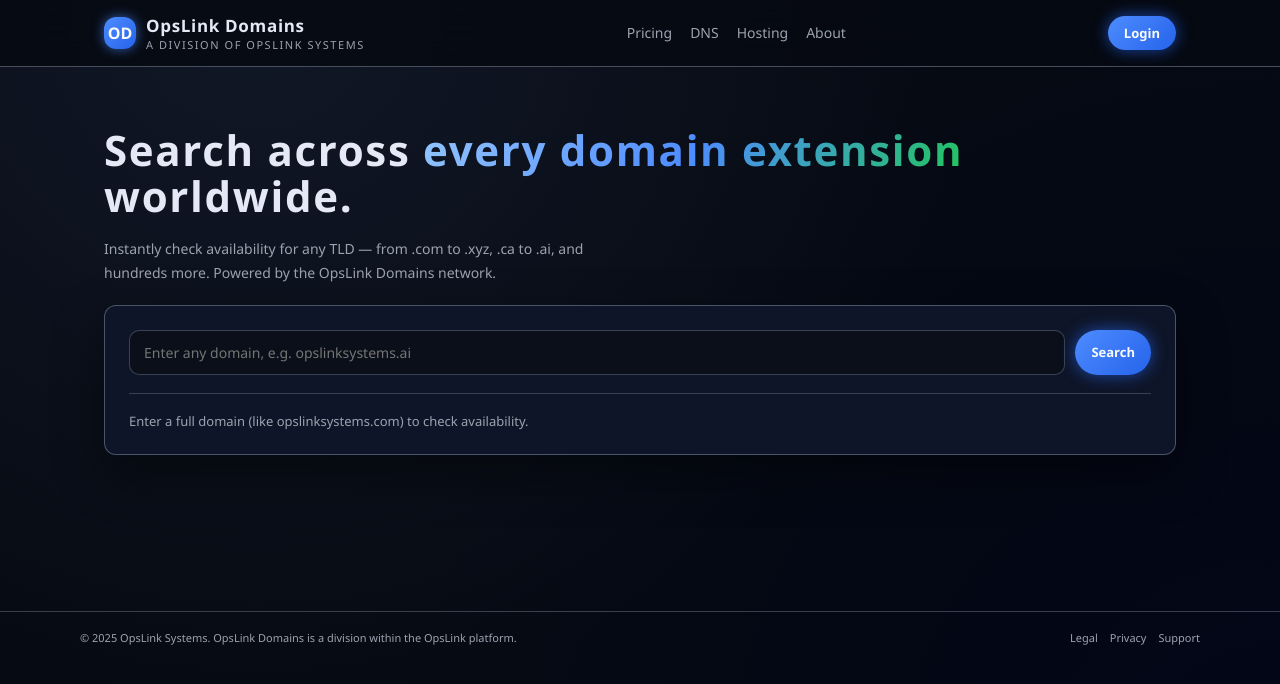
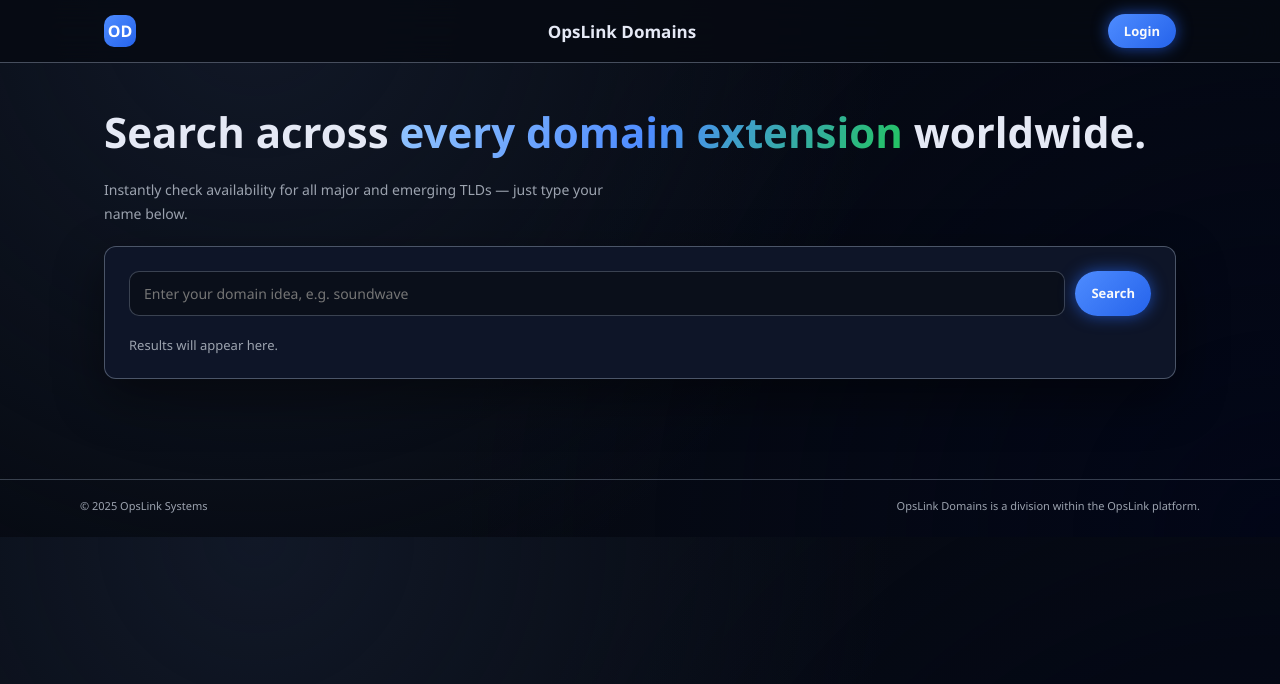
Before and after one commit to Unknownaod/opslinkdomains, a website: page public/index.html in a window 1280 px wide. Drawn offline with Linux system fonts and the light colour scheme.

Commit message:
Update index.html

```diff
--- a/public/index.html
+++ b/public/index.html
@@ -10,14 +10,12 @@
     :root {
       --bg-main: #060a12;
       --bg-soft: #0b111c;
-      --card: rgba(16, 23, 40, 0.9);
       --border: rgba(148, 163, 184, 0.45);
       --accent: #4e8cff;
       --accent2: #2563eb;
       --accent-soft: #7fa4ff;
       --text-main: #e5e9f5;
       --text-muted: #9ca3af;
-      --radius-lg: 18px;
       --radius-md: 12px;
       --radius-pill: 999px;
       --shadow-soft: 0 18px 50px rgba(0, 0, 0, 0.45);
@@ -30,71 +28,38 @@
         radial-gradient(circle at 100% 100%, #020617 0, transparent 60%),
         var(--bg-main);
       color: var(--text-main);
-      min-height: 100vh;
       overflow-x: hidden;
     }
     a { color: inherit; text-decoration: none; }
 
-    /* NAVBAR */
     header {
       position: sticky; top: 0; z-index: 20;
       background: rgba(6,10,18,0.85);
       backdrop-filter: blur(18px);
       border-bottom: 1px solid var(--border);
     }
-    .nav {
-      max-width: 1120px; margin: 0 auto;
-      padding: 14px 24px; display: flex; align-items: center; justify-content: space-between;
-    }
-    .nav-left { display:flex; align-items:center; gap:10px; }
-    .logo-mark {
-      width: 32px; height: 32px;
-      border-radius: 12px;
-      background: linear-gradient(135deg, var(--accent), var(--accent2));
-      display:flex; align-items:center; justify-content:center;
-      font-weight:800; font-size:16px; color:#f9fafb;
-      box-shadow: 0 0 12px rgba(78,140,255,0.65);
-    }
-    .brand-text-main { font-size:17px; font-weight:600; letter-spacing:0.04em; }
-    .brand-text-sub { font-size:11px; color:var(--text-muted); letter-spacing:0.14em; text-transform: uppercase; }
-    .nav-middle { display:flex; align-items:center; gap:18px; font-size:14px; }
-    .nav-middle a { position: relative; padding-bottom:2px; color: var(--text-muted); transition: color 0.18s ease; }
-    .nav-middle a::after {
-      content: ""; position: absolute; left: 0; bottom: -3px;
-      width: 0; height: 2px; border-radius:999px;
-      background: linear-gradient(90deg, var(--accent), var(--accent-soft));
-      transition: width 0.2s ease;
-    }
-    .nav-middle a:hover { color: var(--accent-soft); }
-    .nav-middle a:hover::after { width: 100%; }
-
+    .nav { max-width: 1120px; margin: 0 auto; padding: 14px 24px; display: flex; justify-content: space-between; align-items: center; }
+    .logo-mark { width: 32px; height: 32px; border-radius: 10px; background: linear-gradient(135deg,var(--accent),var(--accent2)); display:flex; align-items:center; justify-content:center; font-weight:800; color:white; }
+    .brand { font-size:17px; font-weight:600; }
     .btn-primary {
       border-radius: var(--radius-pill);
       padding: 8px 16px;
       font-size: 13px;
       font-weight: 600;
       border: none;
-      cursor: pointer;
       background: linear-gradient(135deg, var(--accent), var(--accent2));
       color: #f9fafb;
       box-shadow: 0 0 16px rgba(37,99,235,0.7);
-      display: inline-flex;
-      align-items: center;
-      gap: 6px;
-      transition: 0.16s ease;
+      cursor: pointer;
+      transition: 0.2s ease;
     }
     .btn-primary:hover { transform: translateY(-1px); box-shadow: 0 0 22px rgba(37,99,235,0.85); }
 
     .page { max-width:1120px; margin:0 auto; padding:40px 24px 60px; }
-
-    /* HERO */
-    .hero { margin-top: 20px; margin-bottom: 56px; text-align: left; }
-    .hero-title { font-size: clamp(32px,4vw,42px); line-height:1.1; font-weight:750; letter-spacing:0.04em; margin-bottom:18px; }
+    .hero-title { font-size: clamp(32px,4vw,42px); font-weight:750; margin-bottom:18px; }
     .hero-title span { background: linear-gradient(120deg, #93c5fd, var(--accent), #22c55e); -webkit-background-clip: text; color: transparent; }
     .hero-subtitle { font-size:14px; color:var(--text-muted); max-width:500px; line-height:1.7; margin-bottom:18px; }
-    .hero-tagline { font-size:13px; color:#cbd5f5; max-width:520px; line-height:1.6; margin-bottom:24px; }
 
-    /* SEARCH BOX */
     .domain-search-container {
       margin-top: 20px; padding: 24px;
       border-radius: var(--radius-md);
@@ -103,19 +68,20 @@
       box-shadow: var(--shadow-soft);
       backdrop-filter: blur(6px);
     }
-    .search-bar { display: flex; flex-wrap: wrap; gap: 10px; }
+    .search-bar { display: flex; gap: 10px; }
     .search-bar input {
-      flex: 1; min-width: 300px; padding: 12px 14px;
+      flex: 1; padding: 12px 14px;
       border-radius: 10px; border: 1px solid rgba(148,163,184,0.35);
       background: rgba(10,15,26,0.9); color: var(--text-main);
       font-size: 14px; outline: none;
     }
-    .results-box { margin-top: 18px; border-top: 1px solid rgba(148,163,184,0.3); padding-top: 18px; color: var(--text-main); }
+    .results-box { margin-top: 20px; }
     .result-item {
-      padding: 12px 0; border-bottom: 1px solid rgba(148,163,184,0.2);
+      padding: 10px 0;
       display: flex; justify-content: space-between; align-items: center;
+      border-bottom: 1px solid rgba(148,163,184,0.25);
     }
-    .result-name { font-size: 15px; font-weight: 600; }
+    .result-name { font-weight: 600; font-size: 15px; }
     .result-status.available { color: #22c55e; }
     .result-status.taken { color: #f87171; }
     .btn-register {
@@ -126,98 +92,83 @@
 
     footer { border-top: 1px solid rgba(148,163,184,0.35); padding: 18px 24px 24px; font-size: 11px; color: var(--text-muted); margin-top: 40px; }
     .footer-inner { max-width: 1120px; margin: 0 auto; display: flex; justify-content: space-between; flex-wrap: wrap; gap: 10px; }
-    .footer-links { display: flex; gap: 12px; }
-    .footer-links a:hover { color: var(--accent-soft); }
   </style>
 </head>
 
 <body>
   <header>
     <div class="nav">
-      <div class="nav-left">
       <div class="logo-mark">OD</div>
-        <div>
-          <div class="brand-text-main">OpsLink Domains</div>
-          <div class="brand-text-sub">A Division of OpsLink Systems</div>
-        </div>
-      </div>
-
-      <nav class="nav-middle">
-        <a href="/pricing.html">Pricing</a>
-        <a href="/dns.html">DNS</a>
-        <a href="https://hosting.opslinkcad.com" target="_blank">Hosting</a>
-        <a href="https://opslinkcad.com/about.html" target="_blank">About</a>
-      </nav>
-
-      <a href="/auth/login.html" class="btn-primary">Login</a>
+      <div class="brand">OpsLink Domains</div>
+      <button class="btn-primary" onclick="window.location.href='/auth/login.html'">Login</button>
     </div>
   </header>
 
   <main class="page">
-    <section class="hero">
     <h1 class="hero-title">Search across <span>every domain extension</span> worldwide.</h1>
-      <p class="hero-subtitle">Instantly check availability for any TLD — from .com to .xyz, .ca to .ai, and hundreds more. Powered by the OpsLink Domains network.</p>
+    <p class="hero-subtitle">Instantly check availability for all major and emerging TLDs — just type your name below.</p>
 
     <div class="domain-search-container">
       <div class="search-bar">
-          <input id="domainQuery" type="text" placeholder="Enter any domain, e.g. opslinksystems.ai" />
+        <input id="domainQuery" type="text" placeholder="Enter your domain idea, e.g. soundwave" />
         <button id="searchBtn" class="btn-primary">Search</button>
       </div>
       <div id="searchResults" class="results-box">
-          <p style="color: var(--text-muted); font-size: 13px;">Enter a full domain (like <code>opslinksystems.com</code>) to check availability.</p>
+        <p style="color: var(--text-muted); font-size: 13px;">Results will appear here.</p>
       </div>
     </div>
-    </section>
   </main>
 
   <footer>
     <div class="footer-inner">
-      <div>© <span id="year"></span> OpsLink Systems. OpsLink Domains is a division within the OpsLink platform.</div>
-      <div class="footer-links">
-        <a href="https://opslinkcad.com/legal.html" target="_blank">Legal</a>
-        <a href="https://opslinkcad.com/privacy.html" target="_blank">Privacy</a>
-        <a href="https://discord.gg/UF6Dt66phh" target="_blank">Support</a>
-      </div>
+      <div>© <span id="year"></span> OpsLink Systems</div>
+      <div>OpsLink Domains is a division within the OpsLink platform.</div>
     </div>
   </footer>
 
   <script>
     document.getElementById("year").textContent = new Date().getFullYear();
-
     const searchBtn = document.getElementById("searchBtn");
     const domainInput = document.getElementById("domainQuery");
     const resultsEl = document.getElementById("searchResults");
 
     searchBtn.addEventListener("click", async () => {
-      const domain = domainInput.value.trim().toLowerCase();
-      if (!domain || !domain.includes(".")) {
-        resultsEl.innerHTML = '<p style="color:var(--text-muted);font-size:13px;">Please enter a valid domain name (e.g. example.com).</p>';
+      const term = domainInput.value.trim().toLowerCase();
+      if (!term) {
+        resultsEl.innerHTML = '<p style="color:var(--text-muted);font-size:13px;">Please enter a name.</p>';
         return;
       }
 
-      resultsEl.innerHTML = `<p style="color:var(--text-muted);font-size:13px;">Checking <strong>${domain}</strong> availability...</p>`;
+      resultsEl.innerHTML = `<p style="color:var(--text-muted);font-size:13px;">Searching for domains related to <strong>${term}</strong>...</p>`;
 
       try {
-        const resp = await fetch(`/api/checkDomain?domain=${encodeURIComponent(domain)}`);
+        const resp = await fetch(`/api/checkDomain?query=${encodeURIComponent(term)}`);
         const data = await resp.json();
 
-        const result = data.status && data.status[0];
-        const isTaken = result && !result.status.includes("undelegated") && !result.status.includes("inactive");
+        if (!data.results || data.results.length === 0) {
+          resultsEl.innerHTML = '<p style="color:var(--text-muted);">No results found.</p>';
+          return;
+        }
 
-        resultsEl.innerHTML = `
+        const items = data.results.map(r => {
+          const taken = r.availability !== 'available';
+          return `
             <div class="result-item">
-            <div class="result-name">${domain}</div>
-            <div style="display:flex; align-items:center; gap:14px;">
-              <div class="result-status ${isTaken ? 'taken' : 'available'}">
-                ${isTaken ? 'Taken' : 'Available'}
+              <div class="result-name">${r.domain}</div>
+              <div style="display:flex; align-items:center; gap:12px;">
+                <div class="result-status ${taken ? 'taken' : 'available'}">
+                  ${taken ? 'Taken' : 'Available'}
                 </div>
-              ${!isTaken ? `<a href="https://domains.opslinkcad.com/cart.php?a=add&domain=register&query=${encodeURIComponent(domain)}" class="btn-register">Register now</a>` : ''}
+                ${!taken ? `<a href="https://domains.opslinkcad.com/cart.php?a=add&domain=register&query=${encodeURIComponent(r.domain)}" class="btn-register">Register</a>` : ''}
               </div>
             </div>
           `;
+        }).join('');
+
+        resultsEl.innerHTML = items;
       } catch (err) {
         console.error(err);
-        resultsEl.innerHTML = '<p style="color:var(--text-muted);font-size:13px;">Error checking availability. Please try again later.</p>';
+        resultsEl.innerHTML = '<p style="color:var(--text-muted);">Error fetching results. Please try again later.</p>';
       }
     });
   </script>
```
Lines whose indentation alone changed are shown as unchanged.
